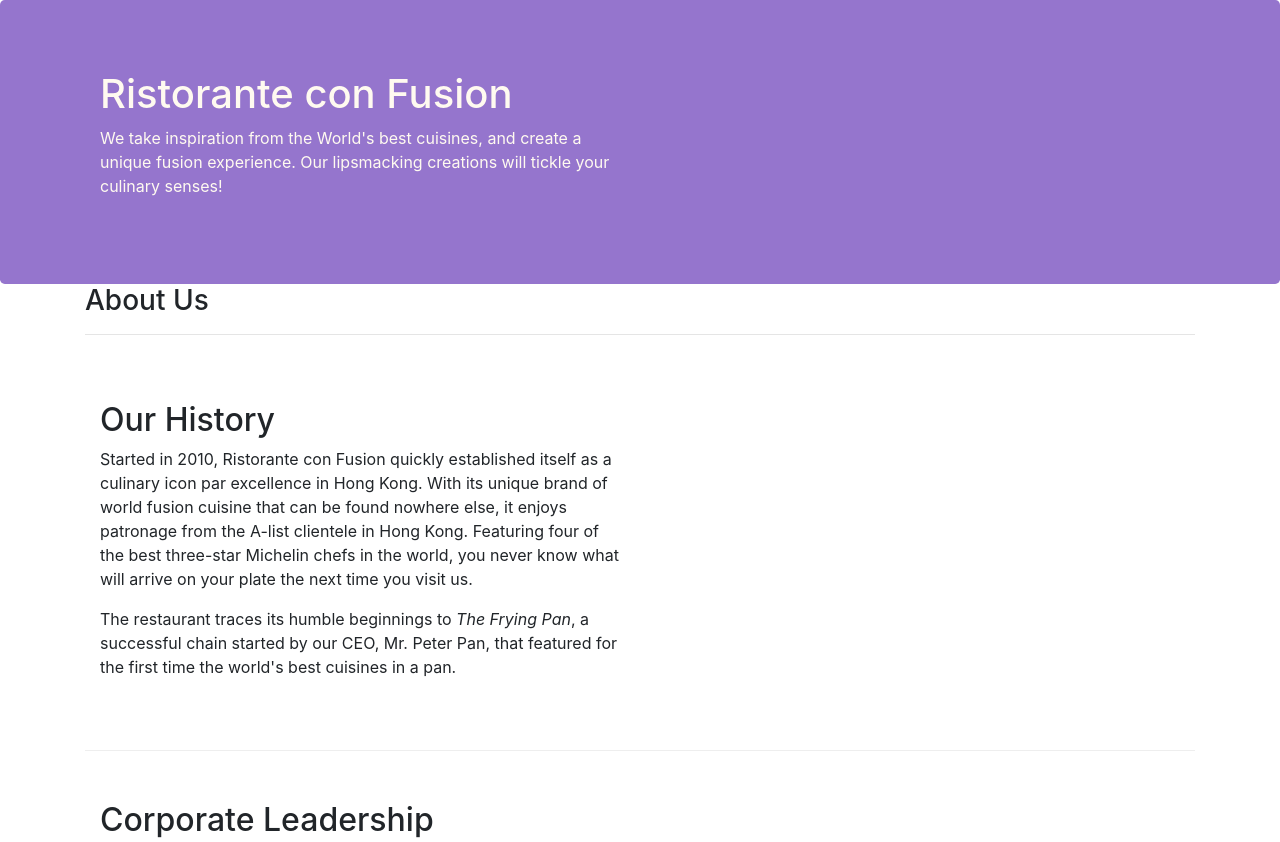
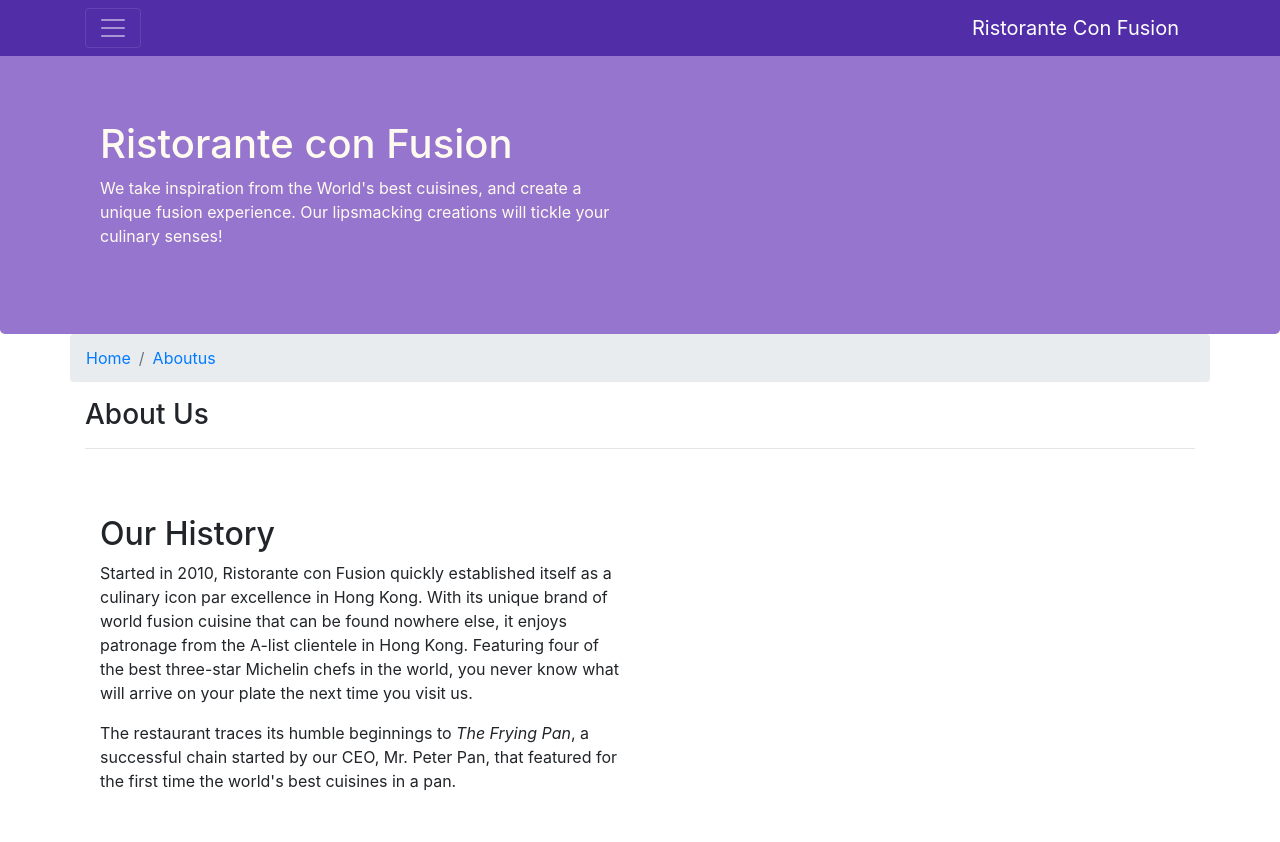
Before and after one commit to alisadiq1999/Bootstrap4, a website: page aboutus.html in a window 1280 px wide. Shown: the top 842 px of the page. Drawn offline with nearby package versions, Linux system fonts and the light colour scheme.

Commit message:
nav and breadcrumbs

```diff
--- a/aboutus.html
+++ b/aboutus.html
@@ -15,7 +15,22 @@
 </head>
 
 <body>
-
+    <nav class="navbar navbar-dark navbar-expand-sms fixed-top">
+        <div class="container">
+            <button class="navbar-toggler" type="button" data-toggle="collapse" data-target="#navbar">
+                <span class="navbar-toggler-icon"></span>
+            </button>
+            <a class="navbar-brand" href="index.html">Ristorante Con Fusion</a>
+            <div class="collapse navbar-collapse" id="navbar">
+                <ul class="navbar-nav mr-auto">
+                    <li class="nav-item"><a class="nav-link" href="index.html">Home</a></li>
+                    <li class="nav-item active"><a class="nav-link" href="aboutus.html">About</a></li>
+                    <li class="nav-item"><a class="nav-link" href="#">Menu</a></li>
+                    <li class="nav-item"><a class="nav-link" href="#">Contact</a></li>
+                </ul>
+            </div>
+        </div>
+    </nav>
     <header class="jumbotron">
         <div class="container">
             <div class="row row-header">
@@ -31,6 +46,10 @@
 
     <div class="container">
         <div class="row">
+            <ol class="col-12 breadcrumb">
+                <li class="breadcrumb-item"><a href="index.html">Home</a></li>
+                <li class="breadcrumb-item active"><a href="#">Aboutus</a></li>
+            </ol>
             <div class="col-12">
                <h3>About Us</h3>
                <hr>
--- a/css/styles.css
+++ b/css/styles.css
@@ -27,3 +27,12 @@ address{
     margin:0px;
     color:#0f0f0f;
 }
+
+body{
+    padding:50px 0px 0px 0px;
+    z-index:0;
+}
+
+.navbar-dark {
+     background-color: #512DA8;
+}
```
Also changed, not shown: index.html (+16 -1 lines).
